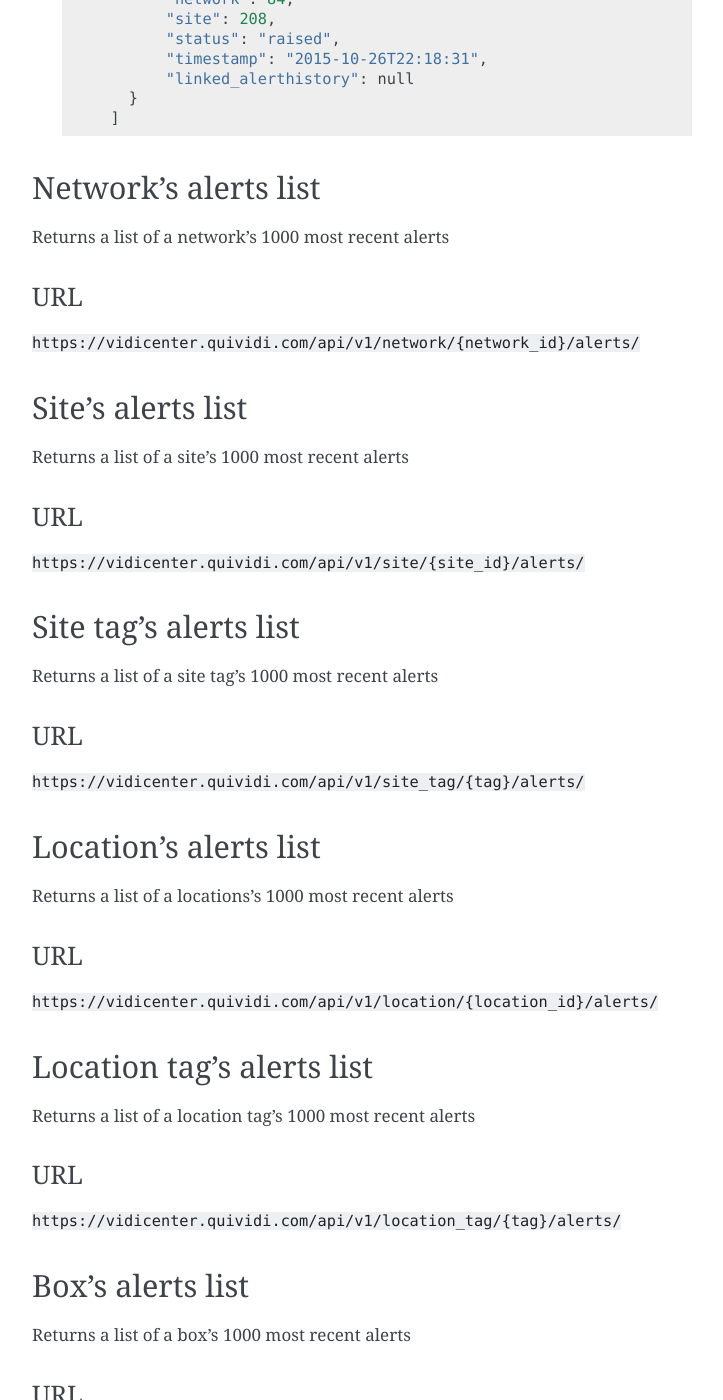
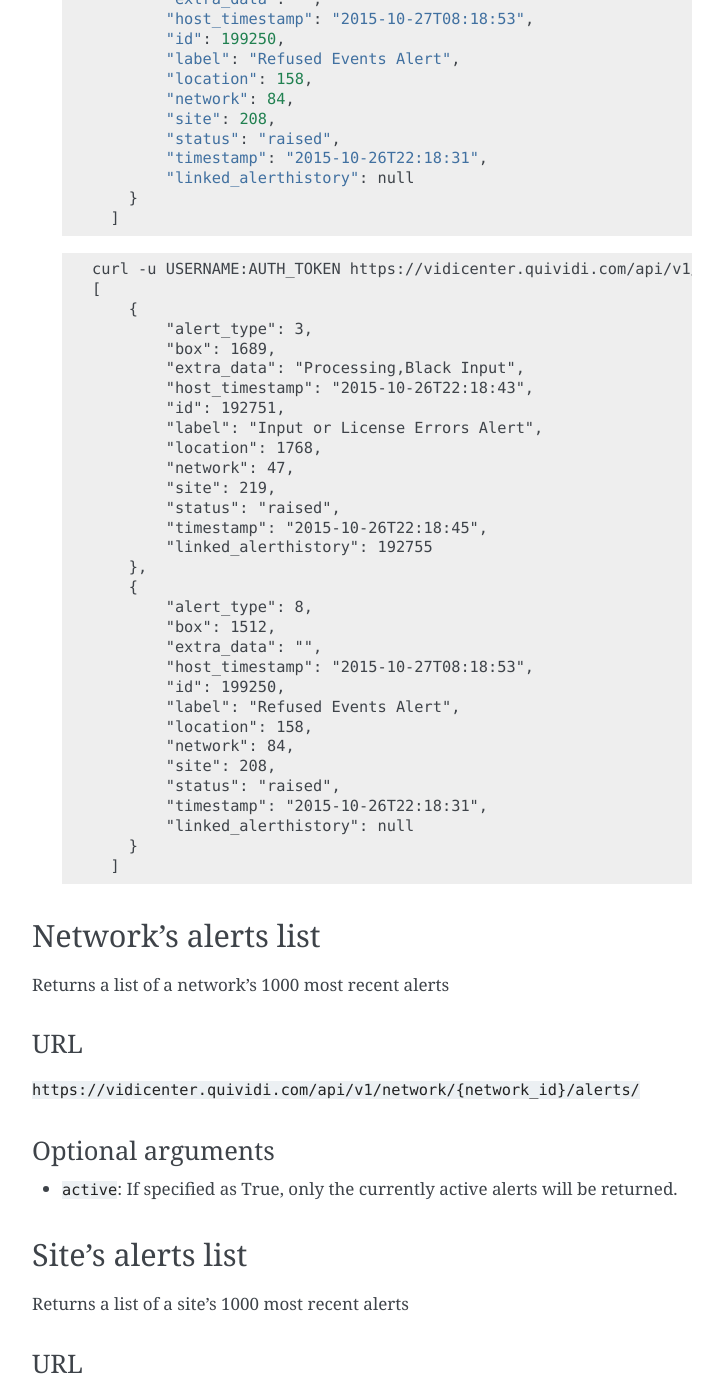
Before and after one commit to quividi/vidicenter-api-documentation, a Sphinx documentation site: the page built from docs/source/status.rst, in a window 1280 px wide and 1400 px high, scrolled down 1750 px. Shown: the whole window, without its empty margins (388-1111 px from the left). Built offline with Sphinx 7.4.7, drawn with Linux system fonts in a browser that asks for light colours; some of the changed text lies outside the part shown.

Commit message:
Evol [#160088803] API: make it possible to fetch only the ACTIVE alerts

```diff
--- a/docs/source/status.rst
+++ b/docs/source/status.rst
@@ -38,6 +38,11 @@
 * ``status``: The status of the alert ("raised" or "terminated").
 * ``extra_data``: In case of Input or License Errors Alerts, contains more info on the alert.
 * ``linked_alerthistory``: The ID of the alert the current alert is terminating.
+
+Optional arguments
+------------------
+
+* ``active``: If specified as True, only the currently active alerts will be returned.
 
 Example
 -------
@@ -90,6 +95,40 @@
         }
       ]
 
+ ::
+
+    curl -u USERNAME:AUTH_TOKEN https://vidicenter.quividi.com/api/v1/alerts/?active=True
+    [
+        {
+            "alert_type": 3,
+            "box": 1689,
+            "extra_data": "Processing,Black Input",
+            "host_timestamp": "2015-10-26T22:18:43",
+            "id": 192751,
+            "label": "Input or License Errors Alert",
+            "location": 1768,
+            "network": 47,
+            "site": 219,
+            "status": "raised",
+            "timestamp": "2015-10-26T22:18:45",
+            "linked_alerthistory": 192755
+        },
+        {
+            "alert_type": 8,
+            "box": 1512,
+            "extra_data": "",
+            "host_timestamp": "2015-10-27T08:18:53",
+            "id": 199250,
+            "label": "Refused Events Alert",
+            "location": 158,
+            "network": 84,
+            "site": 208,
+            "status": "raised",
+            "timestamp": "2015-10-26T22:18:31",
+            "linked_alerthistory": null
+        }
+      ]
+
 
 Network's alerts list
 #####################
@@ -100,6 +139,11 @@
 ---
 
 ``https://vidicenter.quividi.com/api/v1/network/{network_id}/alerts/``
+
+Optional arguments
+------------------
+
+* ``active``: If specified as True, only the currently active alerts will be returned.
 
 
 Site's alerts list
@@ -112,6 +156,11 @@
 
 ``https://vidicenter.quividi.com/api/v1/site/{site_id}/alerts/``
 
+Optional arguments
+------------------
+
+* ``active``: If specified as True, only the currently active alerts will be returned.
+
 
 Site tag's alerts list
 ######################
@@ -122,6 +171,11 @@
 ---
 
 ``https://vidicenter.quividi.com/api/v1/site_tag/{tag}/alerts/``
+
+Optional arguments
+------------------
+
+* ``active``: If specified as True, only the currently active alerts will be returned.
 
 
 Location's alerts list
@@ -134,6 +188,11 @@
 
 ``https://vidicenter.quividi.com/api/v1/location/{location_id}/alerts/``
 
+Optional arguments
+------------------
+
+* ``active``: If specified as True, only the currently active alerts will be returned.
+
 
 Location tag's alerts list
 ##########################
@@ -145,6 +204,11 @@
 
 ``https://vidicenter.quividi.com/api/v1/location_tag/{tag}/alerts/``
 
+Optional arguments
+------------------
+
+* ``active``: If specified as True, only the currently active alerts will be returned.
+
 
 Box's alerts list
 #################
@@ -155,6 +219,11 @@
 ---
 
 ``https://vidicenter.quividi.com/api/v1/box/{box_id}/alerts/``
+
+Optional arguments
+------------------
+
+* ``active``: If specified as True, only the currently active alerts will be returned.
 
 
 Monitoring messages list
```
